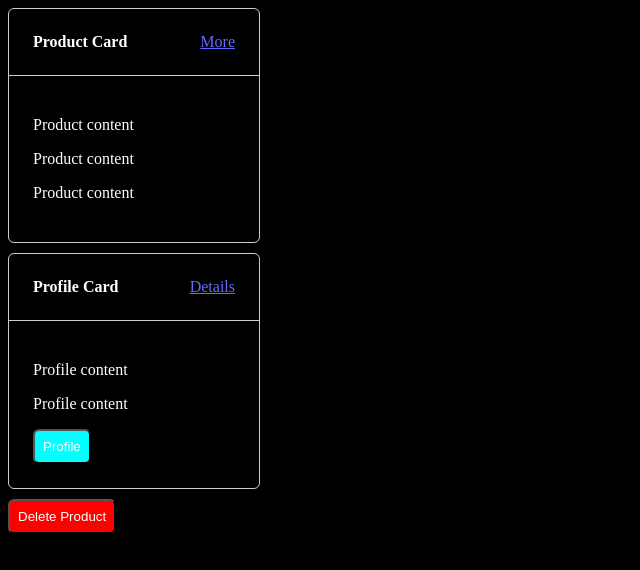
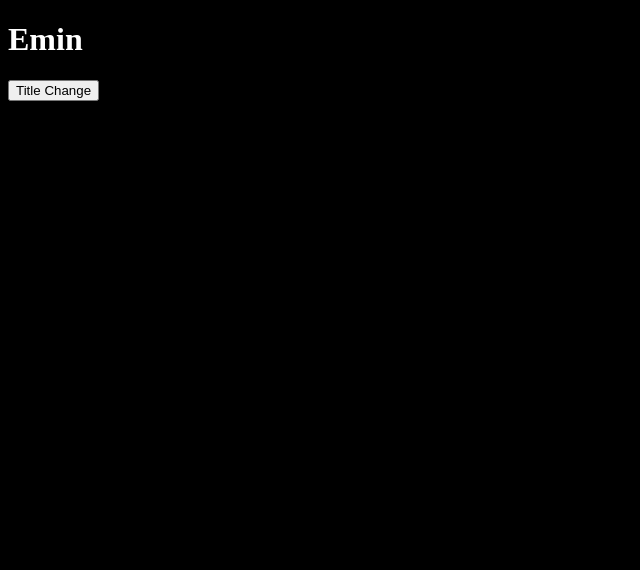
Before and after one commit to berkkdemirr/turkcell-global-bilgi-react-egitimi, a React (Vite) app: page / in a window 1280 px wide. Shown: the top 570 px of the page, without its empty margins (0-640 px from the left). Built offline with nearby package versions, Linux system fonts and the light colour scheme.

Commit message:
useState hook inceleme

```diff
--- a/src/App.jsx
+++ b/src/App.jsx
@@ -1,34 +1,19 @@
-import Products from "./components/Products/Products";
-import Button from "./components/UI/Button";
-import Card from "./components/UI/Card";
+import { useState } from "react";
 
 function App() {
-  function handleClick() {
-    console.log("run");
+  const [name, setName] = useState("Emin");
+
+  // let name = "Emin";
+
+  function handleNameChange() {
+    // name = "Ali";
+    // console.log(name);
+    setName("Ali")
   }
-
-  function deleteProduct() {
-    console.log("ürün silindi");
-  }
-
   return (
     <div className="app">
-      <Card title="Product Card" link="More">
-        <p>Product content</p>
-        <p>Product content</p>
-        <p>Product content</p>
-      </Card>
-      <Card title="Profile Card" link="Details">
-        <p>Profile content</p>
-        <p>Profile content</p>
-        <Button title="Profile" onClick={handleClick} />
-      </Card>
-
-      <Button
-        title="Delete Product"
-        addClass="danger"
-        onClick={deleteProduct}
-      />
+      <h1 className="name">{name}</h1>
+      <button onClick={handleNameChange}>Title Change</button>
     </div>
   );
 }
```
